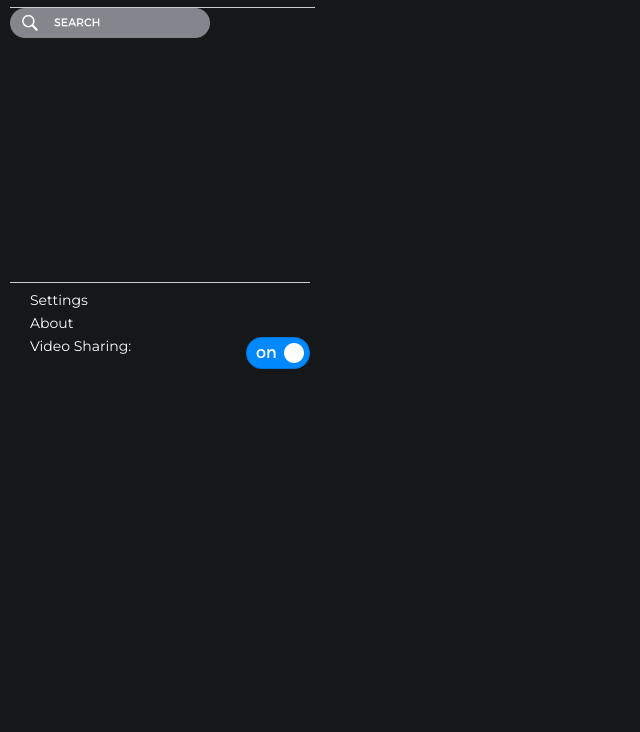
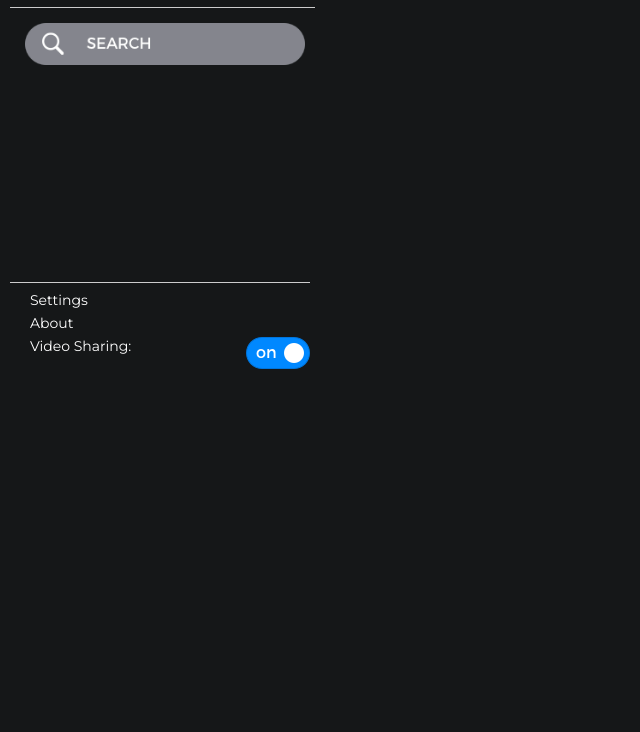
Before and after one commit to PandelisZ/WWWorld, a browser extension: page src/browser_action/newfriend.html in a window 1280 px wide. Shown: the part 68-800 px from the top of the page, without its empty margins (0-640 px from the left). Drawn offline with Linux system fonts and the light colour scheme.

Commit message:
extension pages

```diff
--- a/src/browser_action/style.css
+++ b/src/browser_action/style.css
@@ -104,7 +104,8 @@ ul {
 }
 
 .add-friend img {
-    width: 200px;
+    width: 280px;
+    margin: 15px;
 }
 
 #field {
```
Also changed, not shown: src/browser_action/newfriend.html (+0 -1 lines), src/browser_action/settings.html (+8 -4 lines).
